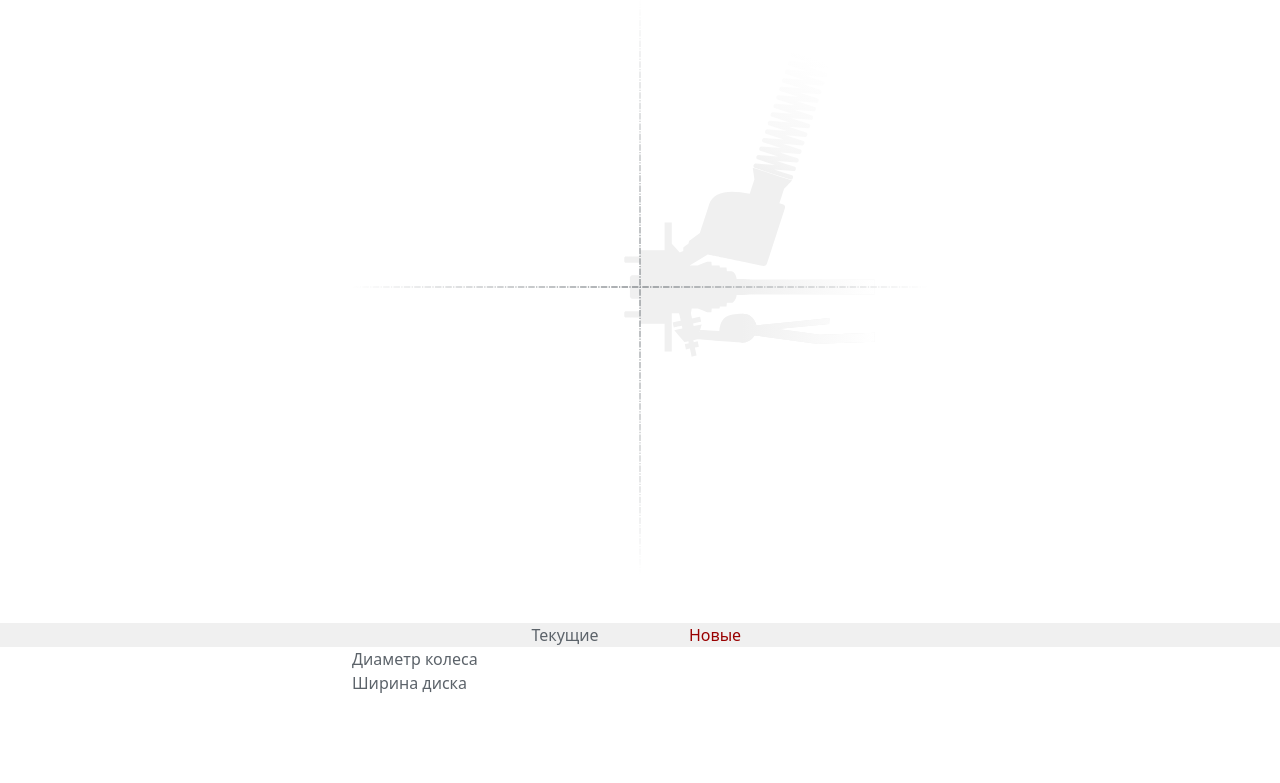
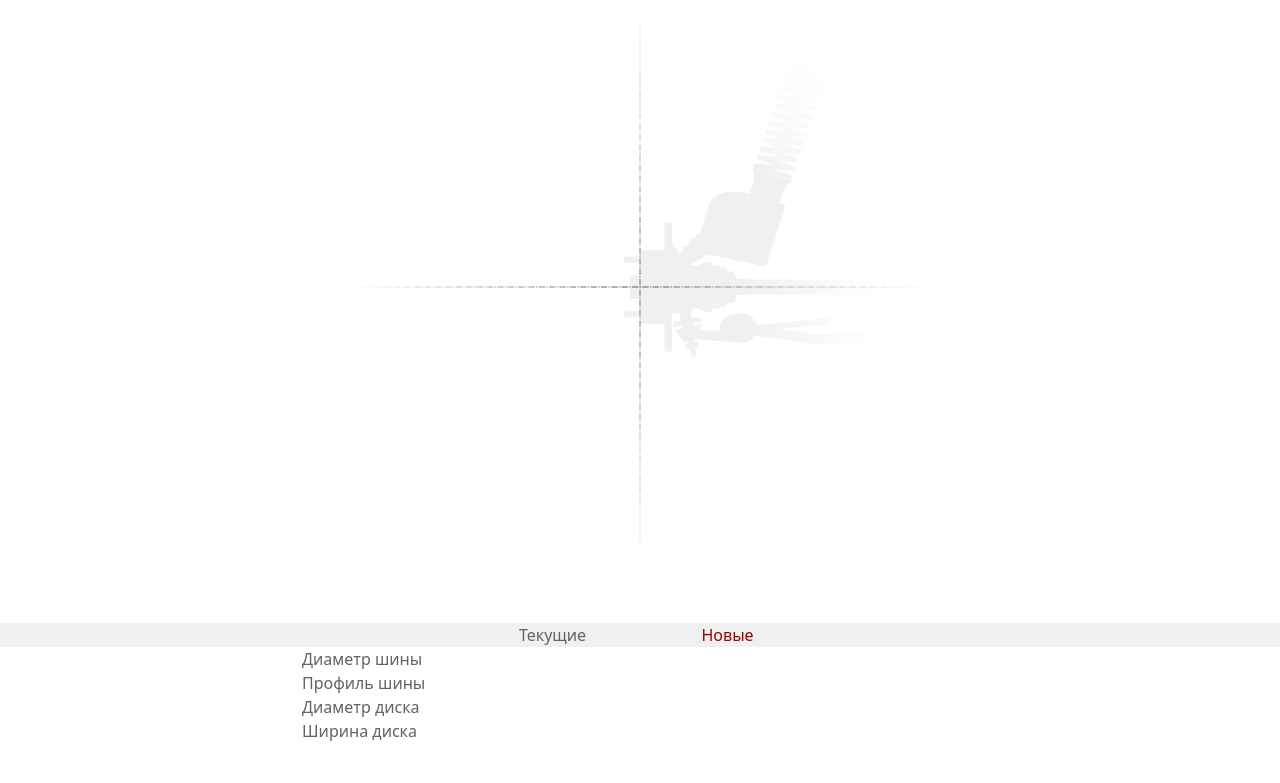
Before and after one commit to dt0027/DMWheel, a PHP site: page /tire-calculator/ in a window 1280 px wide. Shown: the part 304-1087 px from the top of the page. Before the commit the page ends 997 px from the top, so only its background shows below. Run offline with PHP 8.4, Linux system fonts and the light colour scheme.

Commit message:
Правки вывода параметров

```diff
--- a/css/style.css
+++ b/css/style.css
@@ -183,9 +183,9 @@ hr {
         width: 35%;
     }
     #information_briefly .container {
-        width: 600px;
+        width: 700px;
     }
     #information_all .container {
-        width: 600px;
+        width: 700px;
     }
 }
--- a/js/calc.js
+++ b/js/calc.js
@@ -27,8 +27,11 @@ let offsetX2 = 0;
 // Переменные для рассчета координат первого и второго диска:
 let xPositionOut = {1: null, 2: null} // Относительно арки
 let xPositionInner = {1: null, 2: null} // Относительно стойки
-let diamTire = {1: null, 2: null} // Общий диаметр 1-го и второго колеса
+// Переменные для разницы диаметров и ширины дисков/шин
+let diamTire = {1: null, 2: null} // Диаметр шины
+let heightProfile = {1: null, 2: null} // профиль шин
 let diamWheel = {1: null, 2: null} // Диаметр 1-го и второго диска
+let widthWheel = {1: null, 2: null} // Ширина диска
 
 // Функция рисования:
 function myPaint(number = 1, color = '#5c636a') {
@@ -67,7 +70,7 @@ function myPaint(number = 1, color = '#5c636a') {
     let xWheelRight = (canvas.width / 2) + (width / 2) + et;
     let yWheelDown = (canvas.height / 2) + (diameter / 2);
 
-    // Переменные и координаты шины:
+    // Переменные и координаты шины
     let tireWidthValue = document.getElementById('tw' + number).value;
     let tireWidth = parseFloat(tireWidthValue.replace(",", "."));
 
@@ -75,7 +78,7 @@ function myPaint(number = 1, color = '#5c636a') {
     let profile = parseFloat(profileValue.replace(",", "."));
     profile *= 0.01; // процент от ширины шины
 
-    // Общий диаметр диска:
+    // Общий диаметр диска
     let allDiam = diameter + (tireWidth * profile * 2);
 
     let xTireUpLeft = (canvas.width / 2) - (tireWidth / 2) + et;
@@ -88,7 +91,7 @@ function myPaint(number = 1, color = '#5c636a') {
     let colorObj = hexToRgb(color);
     let colorTire = combineColors([0, 0, 0], [colorObj.r, colorObj.g, colorObj.b, 0.5]);
 
-    // Рисуем шину сверху:
+    // Рисуем шину сверху
     ctx.beginPath();
     ctx.lineWidth = '4';
     ctx.lineJoin = 'bevel';
@@ -99,7 +102,7 @@ function myPaint(number = 1, color = '#5c636a') {
     ctx.bezierCurveTo(xTireUpRight, yTireUp, xTireUpRight, yTireUp, xWheelRight + hamP, yWheelUp);
     ctx.stroke();
 
-    // Рисуем шину снизу:
+    // Рисуем шину снизу
     ctx.beginPath();
     ctx.lineJoin = 'bevel';
     ctx.strokeStyle = colorTire;
@@ -109,15 +112,15 @@ function myPaint(number = 1, color = '#5c636a') {
     ctx.bezierCurveTo(xTireUpRight, yTireDown, xTireUpRight, yTireDown, xWheelRight + hamP, yWheelDown);
     ctx.stroke();
 
-    // Рисуем диск:
+    // Рисуем диск
     ctx.beginPath();
     ctx.lineJoin = 'bevel';
     ctx.strokeStyle = color;
     ctx.rect(xWheelLeft - hamP, yWheelUp, width + hamP * 2, diameter);
     ctx.stroke();
 
-    // Выводим значения в блок информации:
-    // Положение относительно арки:
+    // Выводим значения в блок информации
+    // Положение относительно арки
     xPositionOut[number] = xWheelLeft;
     if (xPositionOut[1] !== null && xPositionOut[2] !== null && xPositionOut[2] < xPositionOut[1]) {
         let deltaOut = xPositionOut[1] - xPositionOut[2];
@@ -130,7 +133,7 @@ function myPaint(number = 1, color = '#5c636a') {
     if (xPositionOut[1] !== null && xPositionOut[2] !== null && xPositionOut[2] === xPositionOut[1]) {
         document.getElementById('main-info').innerHTML = 'Новый диск не изменит положения относительно арки';
     }
-    // Положение относительно стойки:
+    // Положение относительно стойки
     xPositionInner[number] = xWheelRight;
     if (xPositionInner[1] !== null && xPositionInner[2] !== null && xPositionInner[2] > xPositionInner[1]) {
         let deltaInner = xPositionInner[2] - xPositionInner[1];
@@ -144,42 +147,56 @@ function myPaint(number = 1, color = '#5c636a') {
         document.getElementById('main-info-2').innerHTML = 'и не изменит положения относительно стойки';
     }
 
-    // Вывод параметров дисков:
+    // Вывод параметров дисков
     document.getElementById('main-setting' + number).innerHTML = diameterValue + 'x' + widthValue + ' ET' + etValue + '  ' + tireWidthValue + '/' + profileValue;
 
-    // Диаметр колес:
-    document.getElementById('diam-change' + number).innerHTML = allDiam.toFixed(1) + ' мм';
-    if (isNaN(allDiam)) {
-        document.getElementById('diam-change' + number).innerHTML = diameter.toFixed(1) + ' мм';
+    // Разница в параметрах
+    diamWheel[number] = diameter;
+    widthWheel[number] = width;
+    diamTire[number] = allDiam;
+    heightProfile[number] = tireWidth * profile;
+
+    // Диаметр шины
+    if ((!isNaN(diamTire[1]) && diamTire[1] !== null) || (!isNaN(diamTire[2])  && diamTire[2] !== null)) {
+        document.getElementById('tire-change' + number).innerHTML = allDiam.toFixed(1) + ' мм';
     }
-    // Разница в диаметре:
-    diamTire[number] = allDiam;
-    diamWheel[number] = diameter;
-    let deltaDiam = diamTire[2] - diamTire[1];
-    if (diamTire[1] !== null && diamTire[2] !== null) {
-        document.getElementById('diam-difference').innerHTML = '(разница ' + deltaDiam.toFixed(1) + ' мм)';
+    // Разница диаметров шин
+    if (!isNaN(diamTire[1]) && !isNaN(diamTire[2]) && diamTire[1] !== null && diamTire[2] !== null) {
+        let deltaWheel = diamTire[2] - diamTire[1];
+        document.getElementById('tire-height-difference').innerHTML = '(разница ' + deltaWheel.toFixed(1) + ' мм)';
     }
-    if (diamTire[1] !== null && diamTire[2] !== null && isNaN(diamTire[1])) {
-        deltaDiam = diamTire[2] - diamWheel[1];
-        document.getElementById('diam-difference').innerHTML = '(разница ' + deltaDiam.toFixed(1) + ' мм)';
+
+
+    // Профиль
+    if ((!isNaN(heightProfile[1]) && heightProfile[1] !== null) || (!isNaN(heightProfile[2])  && heightProfile[2] !== null)) {
+        document.getElementById('profile-change' + number).innerHTML = (tireWidth * profile).toFixed(1) + ' мм';
     }
-    if (diamTire[1] !== null && diamTire[2] !== null && isNaN(diamTire[2])) {
-        deltaDiam = diamWheel[2] - diamTire[1];
-        document.getElementById('diam-difference').innerHTML = '(разница ' + deltaDiam.toFixed(1) + ' мм)';
+    // Разница профилей
+    if (heightProfile[1] !== null && heightProfile[2] !== null && !isNaN(heightProfile[1]) && !isNaN(heightProfile[2])) {
+        let deltaWheel = heightProfile[2] - heightProfile[1];
+        document.getElementById('profile-height-difference').innerHTML = '(разница ' + deltaWheel.toFixed(1) + ' мм)';
     }
-    if (diamTire[1] !== null && diamTire[2] !== null && isNaN(diamTire[1]) && isNaN(diamTire[2])) {
-        deltaDiam = diamWheel[2] - diamWheel[1];
-        document.getElementById('diam-difference').innerHTML = '(разница ' + deltaDiam.toFixed(1) + ' мм)';
+
+    // Диаметр диска
+    document.getElementById('diam-change' + number).innerHTML = diameter.toFixed(1) + ' мм';
+    // Разница диаметров диска
+    if (diamWheel[1] !== null && diamWheel[2] !== null) {
+        let deltaWheel = diamWheel[2] - diamWheel[1];
+        document.getElementById('diam-difference').innerHTML = '(разница ' + deltaWheel.toFixed(1) + ' мм)';
     }
-    if (diamTire[1] !== null && diamTire[2] !== null && diamTire[1] === diamTire[2]) {
-        document.getElementById('diam-difference').innerHTML = '(идентичны)';
-    }
-    if (diamWheel[1] !== null && diamWheel[2] !== null && diamWheel[1] === diamWheel[2]) {
-        document.getElementById('diam-difference').innerHTML = '(идентичны)';
+    //Ширина диска
+    document.getElementById('width-change' + number).innerHTML = width.toFixed(1) + ' мм';
+    // Разница ширины дисков
+    if (widthWheel[1] !== null && widthWheel[2] !== null) {
+        let deltaWheel = widthWheel[2] - widthWheel[1];
+        document.getElementById('wheel-width-difference').innerHTML = '(разница ' + deltaWheel.toFixed(1) + ' мм)';
     }
 
 
 
+    console.log('логи:')
+    console.log('diamTire[1]' + diamTire[1])
+    console.log('diamTire[2]' + diamTire[2])
 
     // Ширина диска: ТОЖЕ НУЖНА РАЗНИЦА:
 }
--- a/tire-calculator/index.php
+++ b/tire-calculator/index.php
@@ -52,7 +52,7 @@ include_once $_SERVER['DOCUMENT_ROOT'] . '/include/header.php';
                     </div>
 
                     <div class="form-item">
-                        <input type="number" id="et2" class="form-input" required/>
+                        <input type="number" step="0.1" id="et2" class="form-input" required/>
                         <label class="form-label" for="et2">Вылет</label>
                     </div>
                 </div>
@@ -65,7 +65,7 @@ include_once $_SERVER['DOCUMENT_ROOT'] . '/include/header.php';
                     </div>
 
                     <div class="form-item">
-                        <input type="number" id="pr2" class="form-input" required/>
+                        <input type="number" step="5" id="pr2" class="form-input" required/>
                         <label class="form-label" for="pr2">Профиль</label>
                     </div>
                 </div>
@@ -118,7 +118,35 @@ include_once $_SERVER['DOCUMENT_ROOT'] . '/include/header.php';
     <div class="container">
         <div class="row">
             <div class="col">
-                <p>Диаметр колеса</p>
+                <p>Диаметр шины</p>
+            </div>
+            <div class="col text-center">
+                <p id="tire-change1"></p>
+            </div>
+            <div class="col text-center">
+                <p id="tire-change2"></p>
+            </div>
+            <div class="col text-left">
+                <p id="tire-height-difference"></p>
+            </div>
+        </div>
+        <div class="row">
+            <div class="col">
+                <p>Профиль шины</p>
+            </div>
+            <div class="col text-center">
+                <p id="profile-change1"></p>
+            </div>
+            <div class="col text-center">
+                <p id="profile-change2"></p>
+            </div>
+            <div class="col text-left">
+                <p id="profile-height-difference"></p>
+            </div>
+        </div>
+        <div class="row">
+            <div class="col">
+                <p>Диаметр диска</p>
             </div>
             <div class="col text-center">
                 <p id="diam-change1"></p>
@@ -135,10 +163,13 @@ include_once $_SERVER['DOCUMENT_ROOT'] . '/include/header.php';
                 <p>Ширина диска</p>
             </div>
             <div class="col text-center">
-                <p></p>
+                <p id="width-change1"></p>
             </div>
             <div class="col text-center">
-                <p></p>
+                <p id="width-change2"></p>
+            </div>
+            <div class="col text-left">
+                <p id="wheel-width-difference"></p>
             </div>
         </div>
     </div>
```
